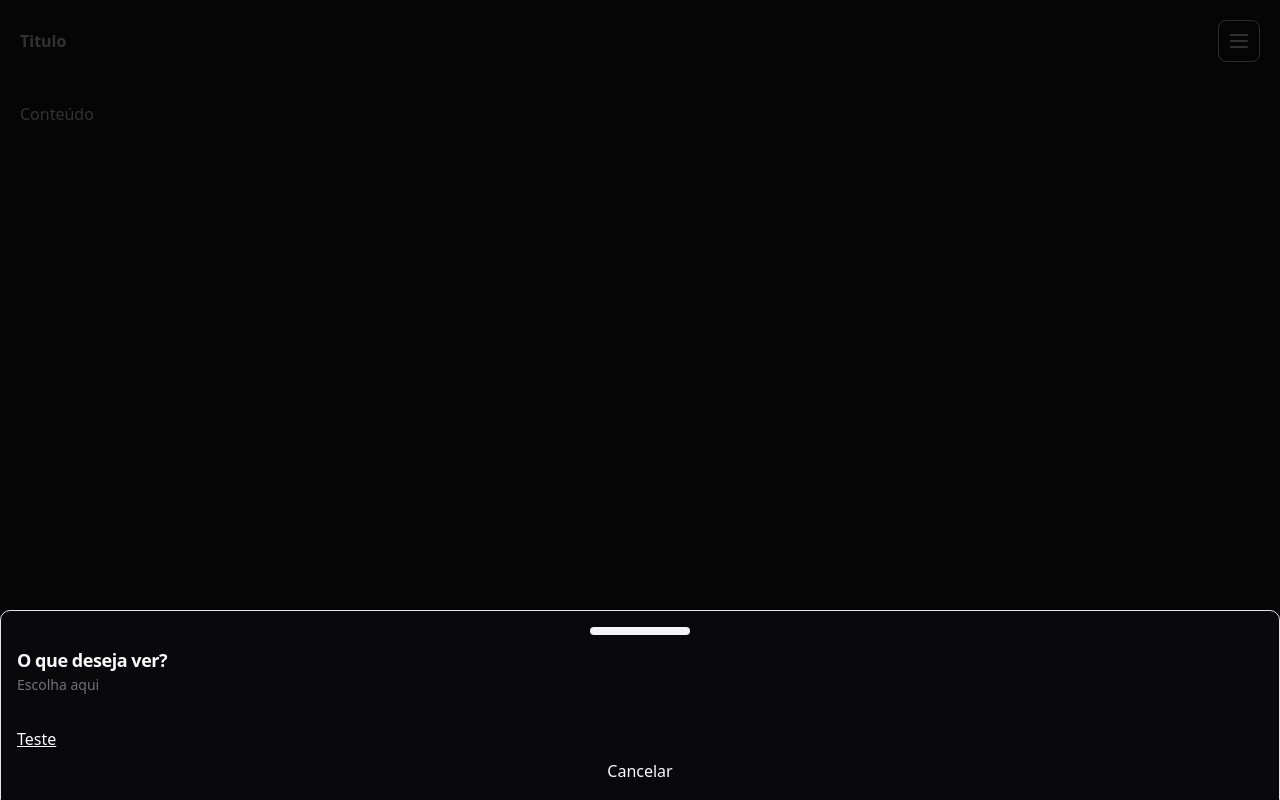
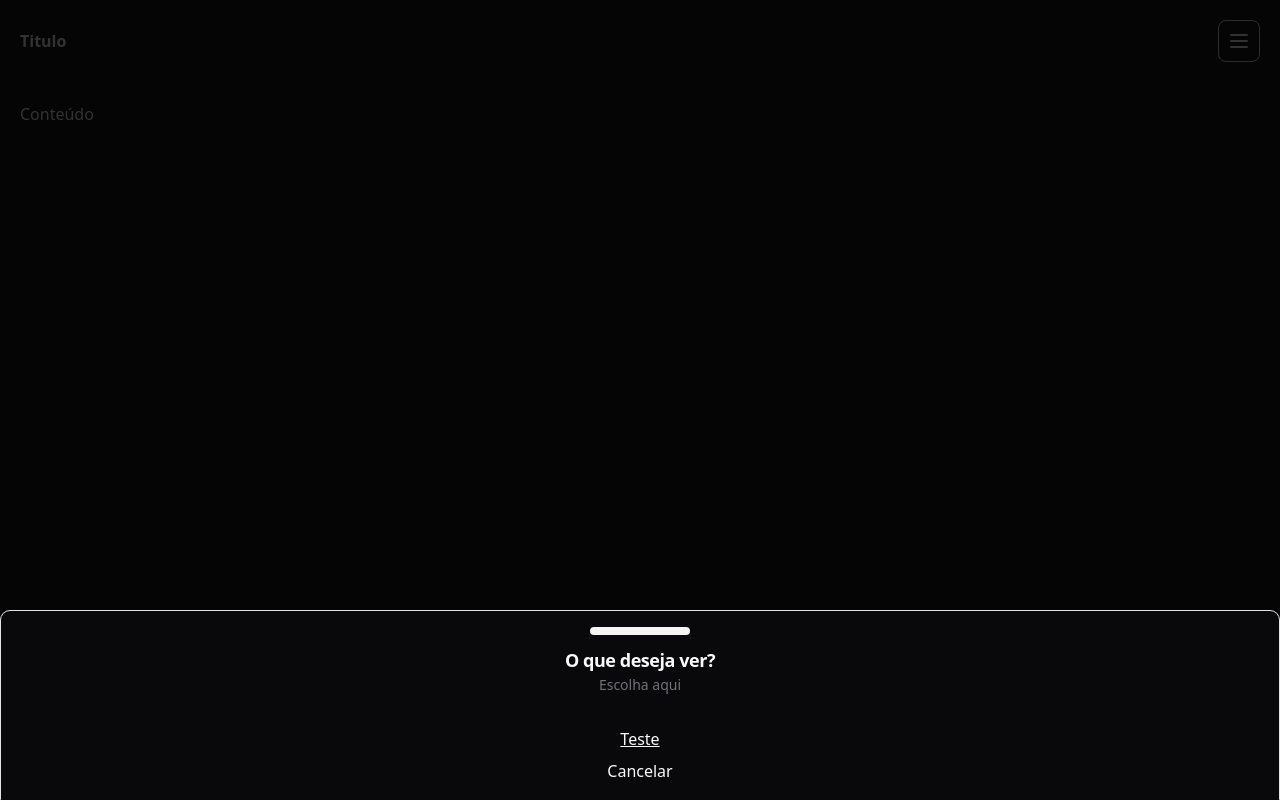
Before and after one commit to Pedr0K22/prototipoEquipamentos, a React (Vite) app in the folder web/: page /teste in a window 1280 px wide. Both pictures are taken after a click on the button 1239 px from the left and 41 px from the top of the page. Built offline with nearby package versions, Linux system fonts and the light colour scheme.

Commit message:
Padronizando elemento link

```diff
--- a/web/src/components/ui/link.tsx
+++ b/web/src/components/ui/link.tsx
@@ -3,13 +3,13 @@ import { forwardRef, type ComponentProps } from 'react'
 
 interface LinkProps {
     children: ReactNode,
-    props: ComponentProps<'a'>
+    className: string
 }
 
-export default function Link({children, ...props}: LinkProps) {
+export default function Link({children, className}: LinkProps) {
     return (
         <>
-            <a {...props} className='underline  decoration-solid' href="/dashboard">
+            <a className={`underline decoration-solid ${className}`} href="/dashboard">
                 {children}
             </a>
         </>
--- a/web/src/components/ui/nav.tsx
+++ b/web/src/components/ui/nav.tsx
@@ -24,11 +24,11 @@ export default function Nav() {
 
 					<DrawerContent className="bg-zinc-950">
 						<DrawerHeader>
-							<DrawerTitle>O que deseja ver?</DrawerTitle>
-							<DrawerDescription>Escolha aqui</DrawerDescription>
+							<DrawerTitle className="text-center">O que deseja ver?</DrawerTitle>
+							<DrawerDescription  className="text-center">Escolha aqui</DrawerDescription>
 						</DrawerHeader>
-						<DrawerFooter className="">
-							<Link className="teste">
+						<DrawerFooter className="justify-center">
+							<Link className="text-center">
 								Teste
 							</Link>
 
```
